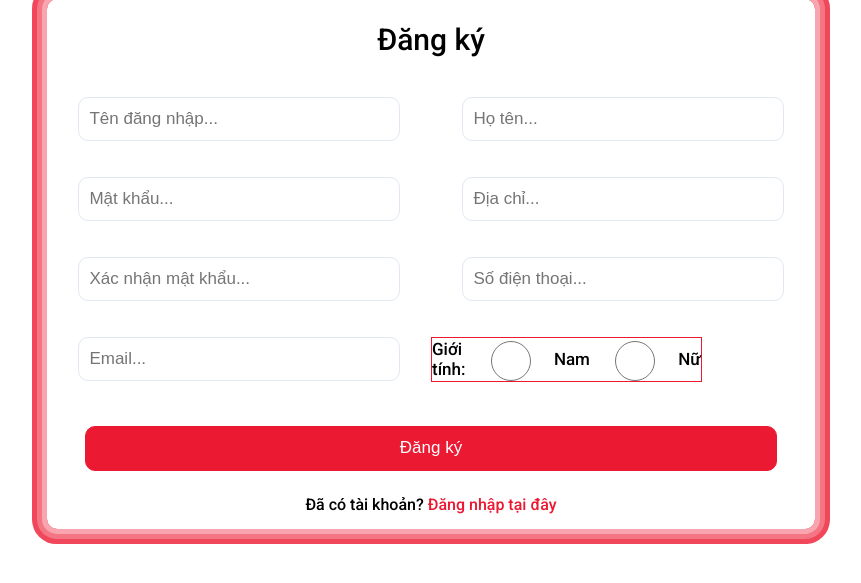
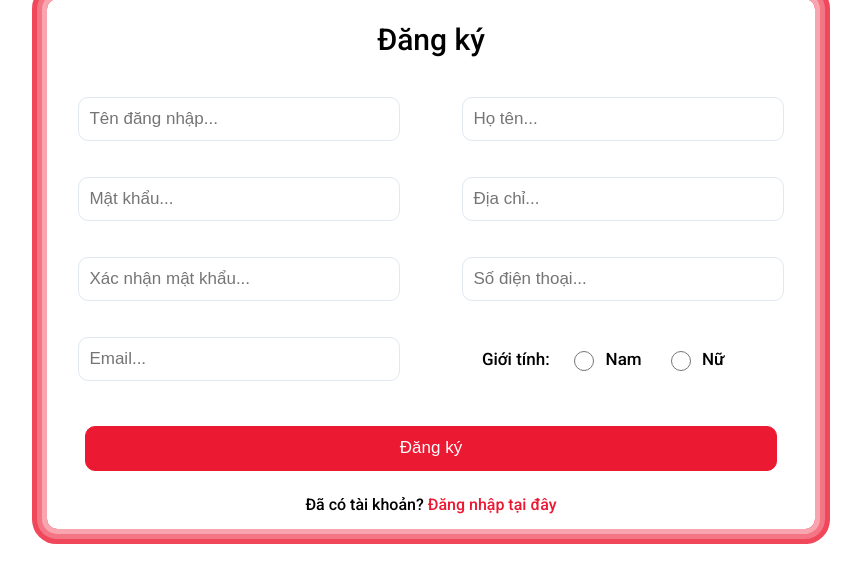
Before and after one commit to nhd79/Gaming-Gear, a PHP site: page /view/signup.php in a window 1280 px wide. Shown: the part 39-622 px from the top of the page, without its empty margins (209-1070 px from the left). Run offline with PHP 8.4, Linux system fonts and the light colour scheme; some libraries are stand-ins or nearby versions.

Commit message:
done gender style

```diff
--- a/css/login-signup.css
+++ b/css/login-signup.css
@@ -86,7 +86,7 @@
 .signup a {
   color: var(--mainColor);
 }
-.signup > form > .personal-info > .gender {
+/* .signup > form > .personal-info > .gender {
   border: 1px solid var(--mainColor);
   font-size: 17px;
   width: 70%;
@@ -102,6 +102,26 @@
   display: flex;
   justify-content: center;
   align-items: center;
+} */
+.signup > form > .personal-info > .gender {
+  display: grid;
+  grid-template-columns: 1fr 1fr 1fr;
+  grid-template-rows: 1fr;
+  padding-left: 40px;
+  padding-right: 20px;
+  font-size: 17px;
+  width: 70%;
+  min-width: 210px;
+}
+.signup > form > .personal-info > .gender input {
+  height: 20px;
+  width: 20px;
+  background-color: var(--mainColor);
+  color: var(--mainColor);
+}
+.signup > form > .personal-info > .gender input:checked {
+  background-color: var(--mainColor);
+  color: var(--mainColor);
 }
 @media screen and (max-width: 600px) {
   .login {
@@ -114,12 +134,12 @@
   }
   .signup > form {
     grid-template-columns: 1fr;
-    grid-template-rows: 240px, 320px, 80px;
+    grid-template-rows: 240px, 400px, 80px;
   }
   .signup > form > .button {
     grid-column: 1 / 2;
   }
   .signup {
-    grid-template-rows: 80px 640px 50px;
+    grid-template-rows: 80px 720px 50px;
   }
 }
--- a/view/signup.php
+++ b/view/signup.php
@@ -51,9 +51,15 @@
                     <input type="text" name="phone-number" id="phone-number" placeholder="Số điện thoại..." value="<?php if (isset($phone_number)) echo $phone_number; ?>" />
                 </div>
                 <div class="gender">
-                    <label for="gender">Giới tính:</label>
-                    <input type="radio" id="male" name="gender" value="1">Nam
-                    <input type="radio" id="female" name="gender" value="2">Nữ
+                    <div>
+                        <label for="gender">Giới tính:</label>
+                    </div>
+                    <div>
+                        <input type="radio" id="male" name="gender" value="1">&nbsp;&nbsp;Nam
+                    </div>
+                    <div>
+                        <input type="radio" id="female" name="gender" value="2">&nbsp;&nbsp;Nữ
+                    </div>
                 </div>
             </div>
             <div class="button">
```
